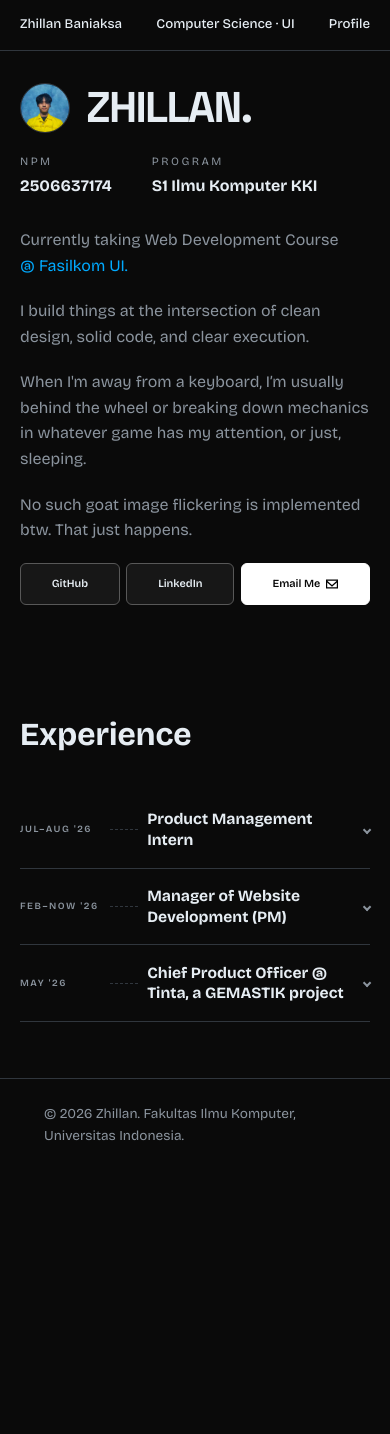
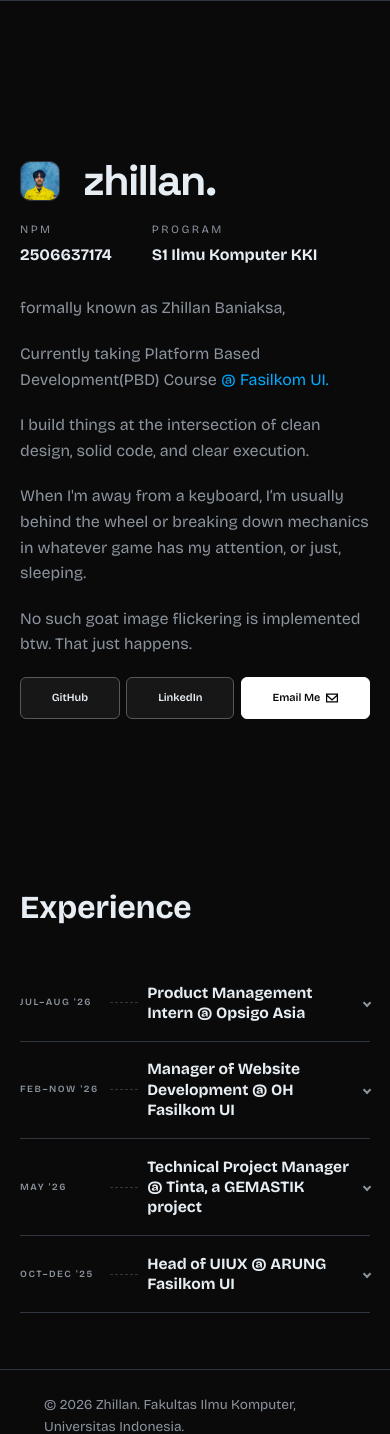
Before and after one commit to ZhillanTLE/myportfolio, a Django app: page / in a window 390 px wide. Shown: the top 1434 px of the page. Before the commit the page ends 1141 px from the top, so only its background shows below. Run offline with Django 5.2, Linux system fonts and the light colour scheme.

Commit message:
feat: rework header, hero, and experience list
- replace brand/course header with profile and experience nav
- lowercase hero name, remove photo block, shrink avatar
- add ARUNG UIUX role, put orgs in role titles
- retune hero padding and mobile header spacing

```diff
--- a/static/css/style.css
+++ b/static/css/style.css
@@ -46,8 +46,9 @@ h1, .brand {
 
 .site-header .container {
     display: flex;
-    justify-content: space-between;
+    justify-content: center;
     align-items: center;
+    gap: 2.5rem;
     padding: 1.25rem 1.5rem;
 }
 
@@ -79,16 +80,16 @@ h1, .brand {
 
 /* Hero Section with CSS Grid */
 .hero {
-    padding: 4.5rem 0 5rem;
+    padding: 10rem 0 5rem;
 }
 
 .hero-grid {
     display: grid;
-    grid-template-columns: 1.3fr 1fr;
+    grid-template-columns: 1.4fr 1fr;
     grid-template-areas:
         "identity photo"
         "details  photo";
-    gap: 1.5rem 3rem;
+    gap: 0.5rem 3rem;
 }
 
 .hero-identity {
@@ -112,10 +113,10 @@ h1, .brand {
 }
 
 .hero-identity h1 {
-    font-size: clamp(3rem, 14vw, 5rem);
+    font-size: clamp(3rem, 2rem);
     line-height: 0.88;
     letter-spacing: -0.04em;
-    text-transform: uppercase;
+    text-transform:lowercase;
 }
 
 .bio {
@@ -133,8 +134,8 @@ h1, .brand {
 .photo-meta {
     margin-top: 1.5rem;
     margin-bottom: 0;
-    gap: 1.5rem;
-    justify-content: space-between;
+    gap: 2rem;
+    justify-content: flex-start;
     flex-wrap: wrap;
 }
 
@@ -213,22 +214,12 @@ h1, .brand {
     position: relative;
 }
 
-.photo-block {
-    position: absolute;
-    top: 1rem;
-    left: 1rem;
-    width: 100%;
-    height: 100%;
-    background-color: var(--accent);
-    border-radius: 12px;
-    z-index: 0;
-}
 
 .avatar {
     position: relative;
     z-index: 1;
     display: block;
-    width: 100%;
+    width: 86.7%;
     aspect-ratio: 1 / 1;
     object-fit: cover;
     border-radius: 36px;
@@ -380,6 +371,11 @@ h1, .brand {
 }
 
 @media (max-width: 780px) {
+    .site-header .nav-jump {
+        display: none;
+        padding: 0;
+    }
+
     .container {
         padding: 0 1.25rem;
     }
@@ -387,7 +383,7 @@ h1, .brand {
     /* One row, one shared style for all three header items */
     .site-header .container {
         gap: 0.5rem;
-        padding: 0.9rem 1.25rem;
+        padding: 0;
     }
 
     .site-header .container a {
@@ -409,7 +405,7 @@ h1, .brand {
 
     /* Icon, name, meta, then bio */
     .hero {
-        padding: 2rem 0 3rem;
+        padding: 10rem 0 6.7rem;
     }
 
     .hero-grid {
@@ -428,17 +424,18 @@ h1, .brand {
     .photo-frame {
         grid-area: photo;
         align-self: center;
-        width: 50px;
+        width: 46.7px;
         margin: 0;
     }
 
     .avatar {
-        border-radius: 50%;
+        border-radius: 25%;
         border: 1px solid var(--line);
     }
 
     .hero-identity {
         align-self: center;
+        font-style:normal;
     }
 
     .hero-identity h1 {
--- a/templates/index.html
+++ b/templates/index.html
@@ -13,12 +13,11 @@
 <body>
     <header class="site-header">
         <div class="container">
-            <a class="brand" href="/">Zhillan Baniaksa</a>
-            <nav>
-            <a>Computer Science &middot; <span class="ui-full">Universitas Indonesia</span><span class="ui-abbr">UI</span></a>
+            <nav class="nav-jump">
+                <a href="#profile">Profile</a>
             </nav>
             <nav class="nav-jump">
-                <a href="#profile">Profile</a>
+                <a href="#profile">Experience</a>
             </nav>
         </div>
     </header>
@@ -26,7 +25,7 @@
         <section class="hero" id="profile">
             <div class="container hero-grid">
                 <div class="hero-identity">
-                    <h1>Zhillan.</h1>
+                    <h1>zhillan.</h1>
                 </div>
                 <div class="hero-photo">
                     <div class="photo-frame">
@@ -45,7 +44,8 @@
                     </dl>
                 </div>
                 <div class="hero-details">
-                    <p class="bio">Currently taking Web Development Course <span class="mention">@ Fasilkom UI.</span></p>
+                    <p class="bio">formally known as Zhillan Baniaksa,</p>
+                    <p class="bio">Currently taking Platform Based Development(PBD) Course <span class="mention">@ Fasilkom UI.</span></p>
                     <p class="bio">I build things at the intersection of clean design, solid code, and clear execution.</p>
                     <p class="bio">When I'm away from a keyboard, I’m usually behind the wheel or breaking down mechanics in whatever game has my attention, or just,  sleeping.</p>
                     <p class="bio">No such goat image flickering  is implemented btw. That just happens.</p>
@@ -67,7 +67,7 @@
                     <summary class="role-header">
                         <span class="role-dates">JUL&ndash;AUG '26</span>
                         <span class="role-rule" aria-hidden="true"></span>
-                        <h3 class="role-title">Product Management Intern</h3>
+                        <h3 class="role-title">Product Management Intern @ Opsigo Asia</h3>
                         <span class="role-chevron" aria-hidden="true"></span>
                     </summary>
                     <div class="role-body">
@@ -82,7 +82,7 @@
                     <summary class="role-header">
                         <span class="role-dates">FEB&ndash;NOW '26</span>
                         <span class="role-rule" aria-hidden="true"></span>
-                        <h3 class="role-title">Manager of Website Development (PM)</h3>
+                        <h3 class="role-title">Manager of Website Development @ OH Fasilkom UI</h3>
                         <span class="role-chevron" aria-hidden="true"></span>
                     </summary>
                     <div class="role-body">
@@ -94,11 +94,11 @@
                         </ul>
                     </div>
                 </details>
-             <details class="role">
+                <details class="role">
                     <summary class="role-header">
                         <span class="role-dates">MAY '26</span>
                         <span class="role-rule" aria-hidden="true"></span>
-                        <h3 class="role-title">Chief Product Officer @ Tinta, a GEMASTIK project</h3>
+                        <h3 class="role-title">Technical Project Manager @ Tinta, a GEMASTIK project</h3>
                         <span class="role-chevron" aria-hidden="true"></span>
                     </summary>
                     <div class="role-body">
@@ -107,6 +107,20 @@
                             <li>I LOVE ZAYYAN AND NIA</li>
                         <li>Served as Technical Product Manager, leading the technical architecture for a 3-person CS team building an academic writing integrity platform for Indonesian higher education</li>
                         <li>Designed a full-stack system featuring role-based access control, real-time collaboration, and a process-basedwriting verification approach</li>
+                        </ul>
+                    </div>
+                </details>
+                <details class="role">
+                    <summary class="role-header">
+                        <span class="role-dates">OCT&ndash;DEC '25</span>
+                        <span class="role-rule" aria-hidden="true"></span>
+                        <h3 class="role-title">Head of UIUX @ ARUNG Fasilkom UI</h3>
+                        <span class="role-chevron" aria-hidden="true"></span>
+                    </summary>
+                    <div class="role-body">
+                        <p class="role-org">Website Angkatan Fasilkom UI 2025 &middot; Depok</p>
+                        <ul class="role-points">
+                        <li>Lead UIUX Team to research, plan, wireframe, and final design to complete Fasilkom UI 2025 Cohort's website serving 400+ cohort members</li>
                         </ul>
                     </div>
                 </details>
```
